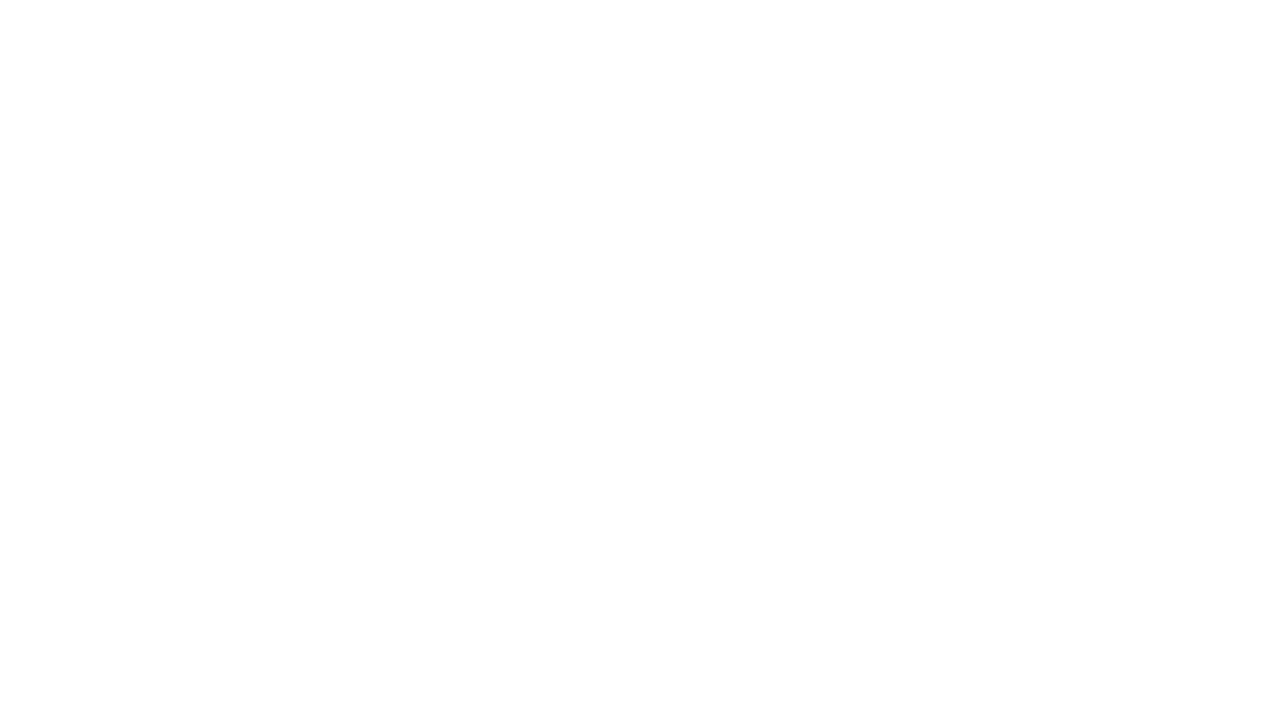
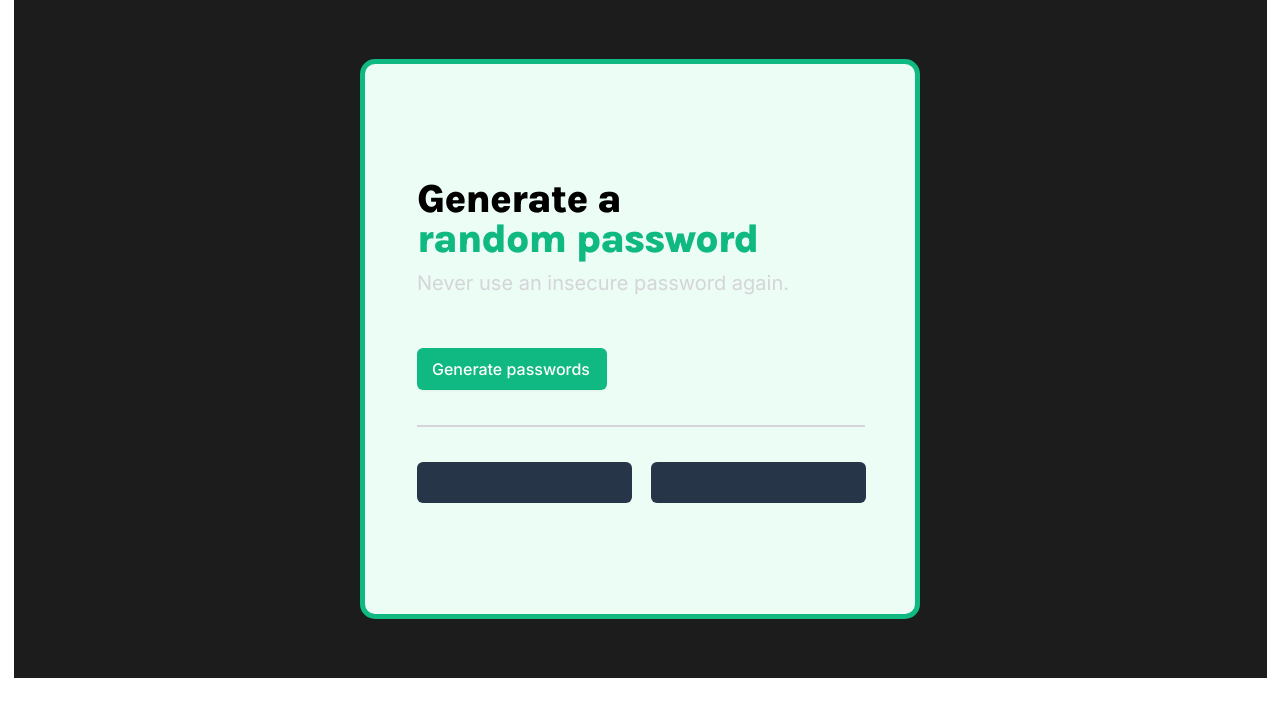
Before and after one commit to yonasFeshaye/passwordGenerator, a plain HTML site: page index.html in a window 1280 px wide. Drawn offline with nearby package versions, Linux system fonts and the light colour scheme.

Commit message:
Updated the HTML, CSS and JavaScript files.

```diff
--- a/index.css
+++ b/index.css
@@ -1,3 +1,93 @@
 body {
     margin: 0;
 }
+#big-container {
+    width: 1253px;
+    height: 678px;
+    display: flex;
+    margin-right: auto;
+    margin-left: auto;
+    justify-content: space-around;
+    align-items: center;
+    background: #1C1C1C;
+}
+
+#container {
+
+    width: 550px;
+    height: 550px;
+    background: #ECFDF5;
+    margin: 50px auto;
+    border-radius: 15px;
+    border: 5px solid #10B981;
+}
+h1 {
+    margin-left: 52px;
+    margin-top: 115px;
+    font-family: 'Karla', sans-serif;
+    font-style: normal;
+    font-weight: 800;
+    font-size: 40px;
+    line-height: 40px;
+    letter-spacing: -0.025em;
+    margin-bottom: 0;
+}
+span {
+    color: #10B981;
+}
+p {
+    margin-left: 52px;
+    margin-top: 10px;
+    font-family: 'Inter';
+    font-style: normal;
+    font-weight: 400;
+    font-size: 20px;
+    line-height: 28px;
+    color: #D5D4D8;
+    margin-bottom: 0
+}
+
+button {
+    margin-left: 52px;
+    margin-top: 51px;
+    color: #FFFFFF;
+    background: #10B981;
+    box-shadow: 0px 1px 2px rgba(0, 0, 0, 0.05);
+    border-radius: 6px;
+    border: none;
+    padding: 9px 17px 9px 15px;
+    font-family: 'Inter';
+    font-style: normal;
+    font-weight: 500;
+    font-size: 16px;
+    line-height: 24px;
+
+}
+#solid-line {
+    width: 446px;
+    border: 1px solid #D5D4D8;
+    margin-left: 52px;
+    margin-top: 35px;
+    margin-bottom: 0;
+}
+.inputs {
+    width: 211px;
+    height: 39px;
+    background: #273549;
+    border-radius: 6px;
+    margin-top: 35px;
+    color: #5DEF92;
+    font-family: 'Inter';
+    font-style: normal;
+    font-weight: 500;
+    font-size: 16px;
+    line-height: 32px;
+    border: none;
+
+}
+#input1 {
+    margin-left: 52px;
+}
+#input2 {
+    margin-left: 15px;
+}
--- a/index.html
+++ b/index.html
@@ -1,9 +1,26 @@
-<html>
-    <head><link rel="stylesheet" href="https://cdnjs.cloudflare.com/ajax/libs/normalize/8.0.1/normalize.css">
-        <link rel="stylesheet" href="index.css">
-    </head>
+<!DOCTYPE html>
+<html lang="en">
+<head>
+    <meta charset="UTF-8">
+    <meta http-equiv="X-UA-Compatible" content="IE=edge">
+    <meta name="viewport" content="width=device-width, initial-scale=1.0">
+    <link rel="stylesheet" href="https://cdnjs.cloudflare.com/ajax/libs/normalize/8.0.1/normalize.css">
+    <link href="https://fonts.googleapis.com/css2?family=Inter:wght@400;500&display=swap" rel="stylesheet">
+    <link href="https://fonts.googleapis.com/css2?family=Karla:wght@800&display=swap" rel="stylesheet">
+    <link rel="stylesheet" href="index.css">
+    <title>Password Generator</title>
+</head>
     <body>
-        <h1></h1>
+        <div id="big-container">
+            <div id="container">
+                <h1>Generate a <br><span> random password</span></h1>
+                <p>Never use an insecure password again.</p>
+                <button id="btn" >Generate passwords</button>
+                <div id="solid-line" ></div>
+                <input class="inputs" id="input1" type="text">
+                <input class="inputs" id="input2" type="text">
+            </div>
+        </div>
         <script src="index.js"></script>
     </body>
 </html>
--- a/index.js
+++ b/index.js
@@ -1,2 +1,14 @@
 const characters = ["A","B","C","D","E","F","G","H","I","J","K","L","M","N","O","P","Q","R","S","T","U","V","W","X","Y","Z","a","b","c","d","e","f","g","h","i","j","k","l","m","n","o","p","q","r","s","t","u","v","w","x","y","z", "0", "1", "2", "3", "4", "5", "6", "7", "8", "9","~","`","!","@","#","$","%","^","&","*","(",")","_","-","+","=","{","[","}","]",",","|",":",";","<",">",".","?",
 "/"];
+let character = []
+let button = document.getElementById("btn")
+let inputs = document.getElementById("input1")
+
+button.addEventListener("click", function(){
+   let randomCharacter = Math.floor(Math.random() * characters.length)
+   console.log(randomCharacter)
+   for(let i = 0; i < characters.length; i ++) {
+       inputs.value += characters[i]
+
+   }
+})
```
Also changed, not shown: test.html (added).
